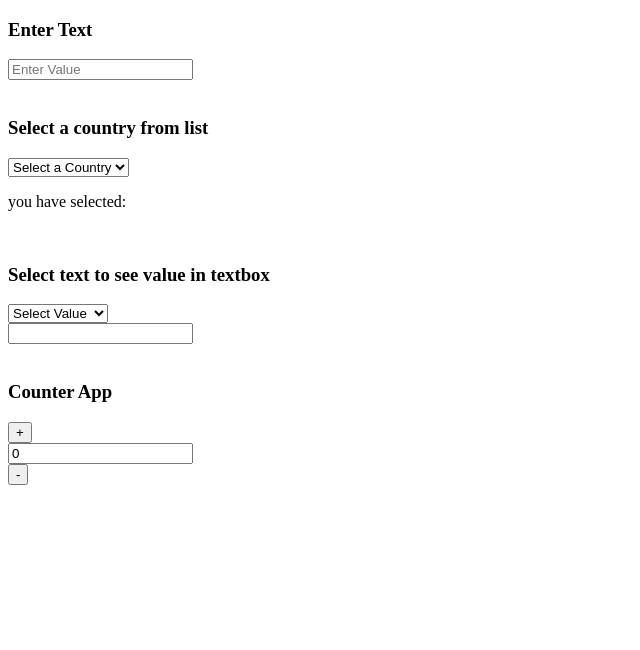
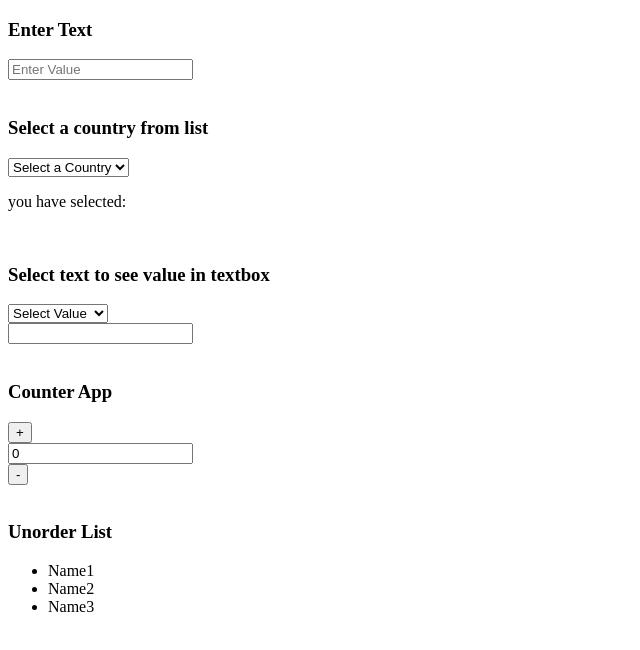
Before and after one commit to NarasimhaReddyY/react-training, a React app: page / in a window 1280 px wide. Shown: the top 650 px of the page, without its empty margins (0-640 px from the left). Built offline with nearby package versions, Linux system fonts and the light colour scheme.

Commit message:
Example#5 - Unordered List

```diff
--- a/src/App.jsx
+++ b/src/App.jsx
@@ -3,6 +3,7 @@ import Textbox from './Textbox.jsx';
 import Selectbox from './Selectbox.jsx'
 import Form from './Form.jsx'
 import Counter from './Counter.jsx'
+import UnorderList from './UnorderList.jsx'
 
 class App extends Component {
   render() {
@@ -15,6 +16,8 @@ class App extends Component {
         <Form />
         <br/>
         <Counter />
+        <br/>
+        <UnorderList />
       </div>
     );
   }
--- /dev/null
+++ b/src/UnorderList.jsx
@@ -0,0 +1,24 @@
+import React, {Component} from 'react';
+
+class UnorderList extends Component {
+
+	constructor(props) {
+		super(props);
+	}
+
+	render() {
+		let names = ["Name1", "Name2", "Name3"];
+		let nameList = names.map((element) => { return <li>{element}</li>});
+
+		return (
+		  <div>
+		  	<h3>Unorder List</h3>
+		    <ul>
+		      {nameList}
+		    </ul>
+		  </div>
+		)
+	}
+}
+
+export default UnorderList;
```
